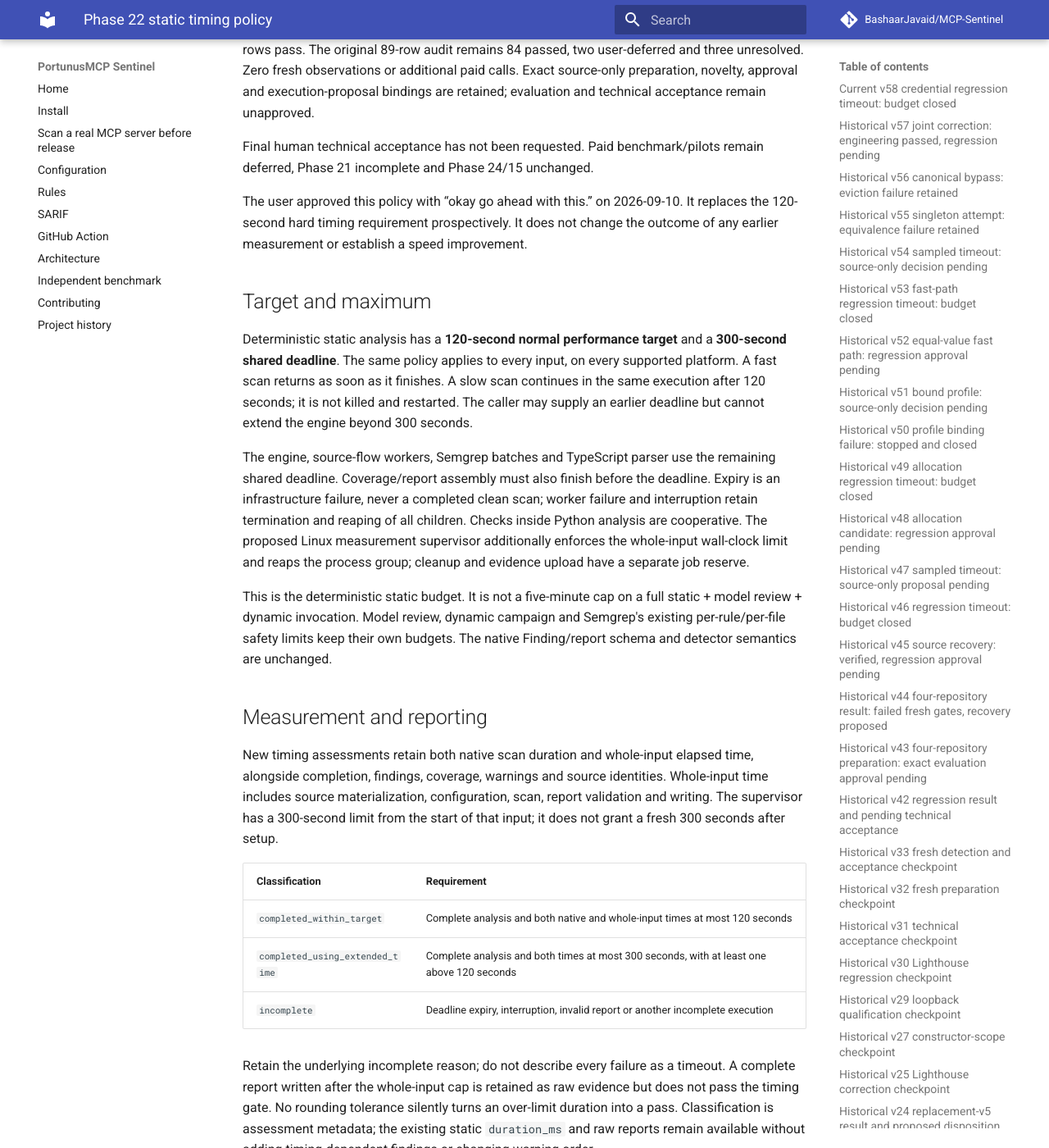
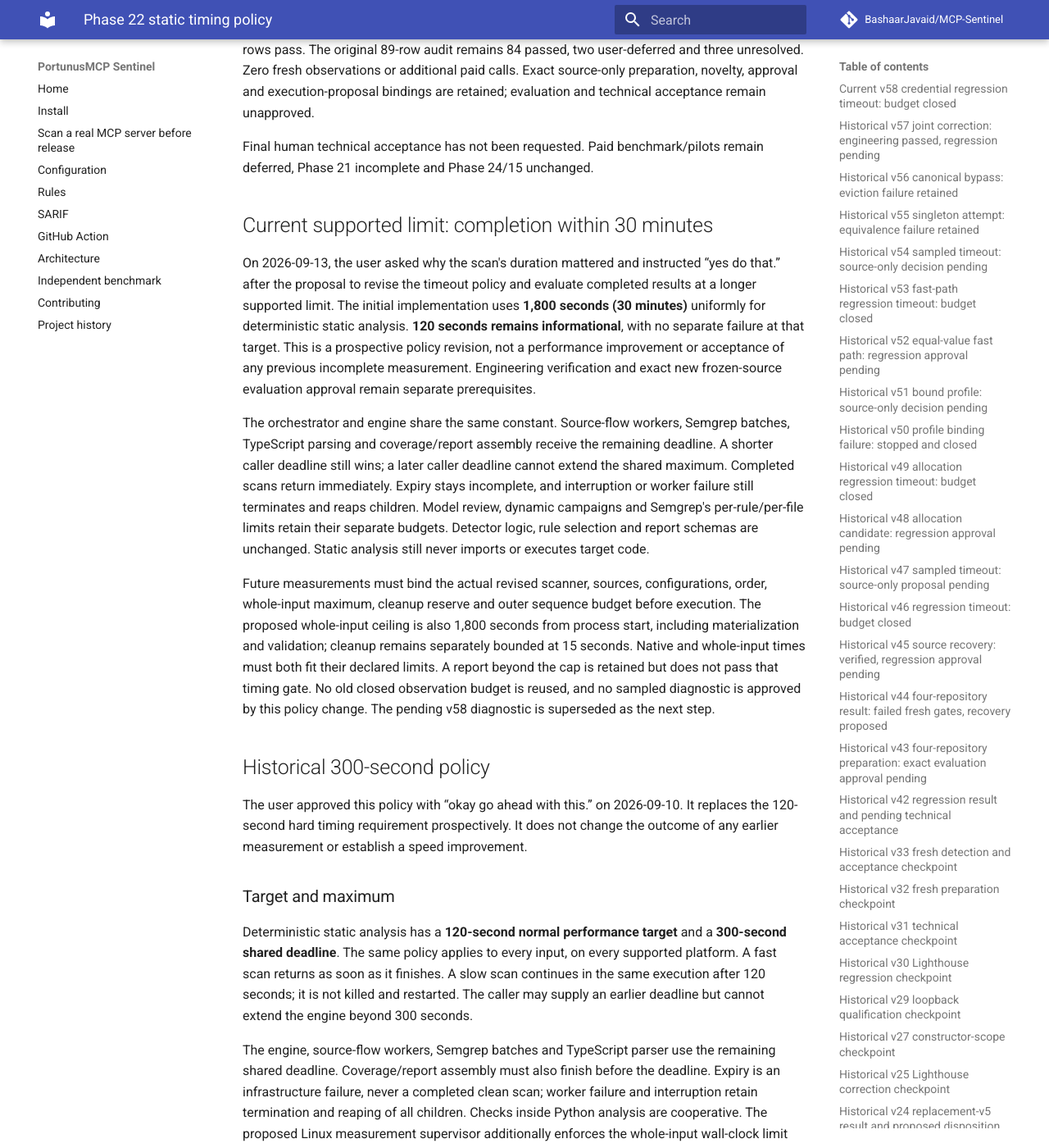
Before and after one commit to BashaarJavaid/MCP-Sentinel, an MkDocs documentation site: the page built from docs/phase22-timeout-policy.md, in a window 1280 px wide and 1400 px high, scrolled down 21003 px. Shown: the whole window at 82% size. Built offline with MkDocs 1.6.1 and Material for MkDocs 9.7.7, drawn with Linux system fonts in a browser that asks for light colours; comment, search, counter and statistics services are not loaded.

Commit message:
Allow a thirty-minute shared static analysis deadline

```diff
--- a/docs/phase22-timeout-policy.md
+++ b/docs/phase22-timeout-policy.md
@@ -928,11 +928,42 @@ Final human technical acceptance has not been requested. Paid benchmark/pilots
 remain deferred, Phase 21 incomplete and Phase 24/15 unchanged.
 
 
+## Current supported limit: completion within 30 minutes
+
+On 2026-09-13, the user asked why the scan's duration mattered and instructed
+“yes do that.” after the proposal to revise the timeout policy and evaluate
+completed results at a longer supported limit. The initial implementation uses
+**1,800 seconds (30 minutes)** uniformly for deterministic static analysis.
+**120 seconds remains informational**, with no separate failure at that target.
+This is a prospective policy revision, not a performance improvement or acceptance
+of any previous incomplete measurement. Engineering verification and exact new
+frozen-source evaluation approval remain separate prerequisites.
+
+The orchestrator and engine share the same constant. Source-flow workers,
+Semgrep batches, TypeScript parsing and coverage/report assembly receive the
+remaining deadline. A shorter caller deadline still wins; a later caller deadline
+cannot extend the shared maximum. Completed scans return immediately. Expiry stays
+incomplete, and interruption or worker failure still terminates and reaps children.
+Model review, dynamic campaigns and Semgrep's per-rule/per-file limits retain
+their separate budgets. Detector logic, rule selection and report schemas are
+unchanged. Static analysis still never imports or executes target code.
+
+Future measurements must bind the actual revised scanner, sources, configurations,
+order, whole-input maximum, cleanup reserve and outer sequence budget before
+execution. The proposed whole-input ceiling is also 1,800 seconds from process
+start, including materialization and validation; cleanup remains separately
+bounded at 15 seconds. Native and whole-input times must both fit their declared
+limits. A report beyond the cap is retained but does not pass that timing gate.
+No old closed observation budget is reused, and no sampled diagnostic is approved
+by this policy change. The pending v58 diagnostic is superseded as the next step.
+
+## Historical 300-second policy
+
 The user approved this policy with “okay go ahead with this.” on 2026-09-10.
 It replaces the 120-second hard timing requirement prospectively. It does not
 change the outcome of any earlier measurement or establish a speed improvement.
 
-## Target and maximum
+### Target and maximum
 
 Deterministic static analysis has a **120-second normal performance target** and
 a **300-second shared deadline**. The same policy applies to every input, on
@@ -954,7 +985,7 @@ static + model review + dynamic invocation. Model review, dynamic campaign and
 Semgrep's existing per-rule/per-file safety limits keep their own budgets.
 The native Finding/report schema and detector semantics are unchanged.
 
-## Measurement and reporting
+### Measurement and reporting
 
 New timing assessments retain both native scan duration and whole-input elapsed
 time, alongside completion, findings, coverage, warnings and source identities.
--- a/src/sentinel/static/engine.py
+++ b/src/sentinel/static/engine.py
@@ -57,8 +57,8 @@ from sentinel.static.suppression import apply_inline_suppressions
 from sentinel.static.traversal import collect_static_files
 from sentinel.static.workers import run_flow_rules
 
-# A scan may use extended time; 120 seconds remains the performance target.
-STATIC_TIMEOUT_SECONDS = 300
+# Completion uses a 30-minute shared limit; 120 seconds is an informational target.
+STATIC_TIMEOUT_SECONDS = 1800
 
 AstDetector = Callable[[StaticContext, RuleRunState], None]
 _AST_DETECTORS: dict[str, AstDetector] = {
```
Also changed, not shown: ARCHITECTURE.md (+5 -4 lines), CHANGELOG.md (+2 -0 lines), README.md (+3 -2 lines), docs/architecture.md (+2 -2 lines), 3 other files.
